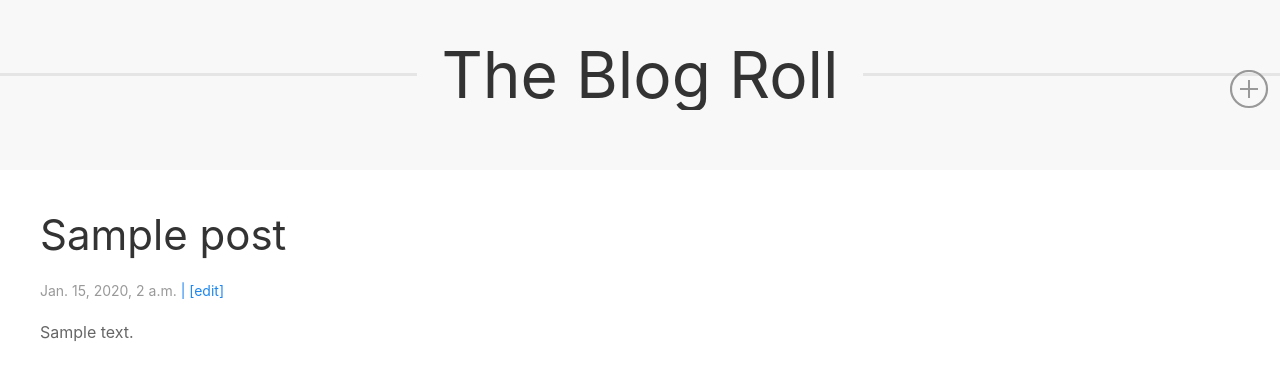
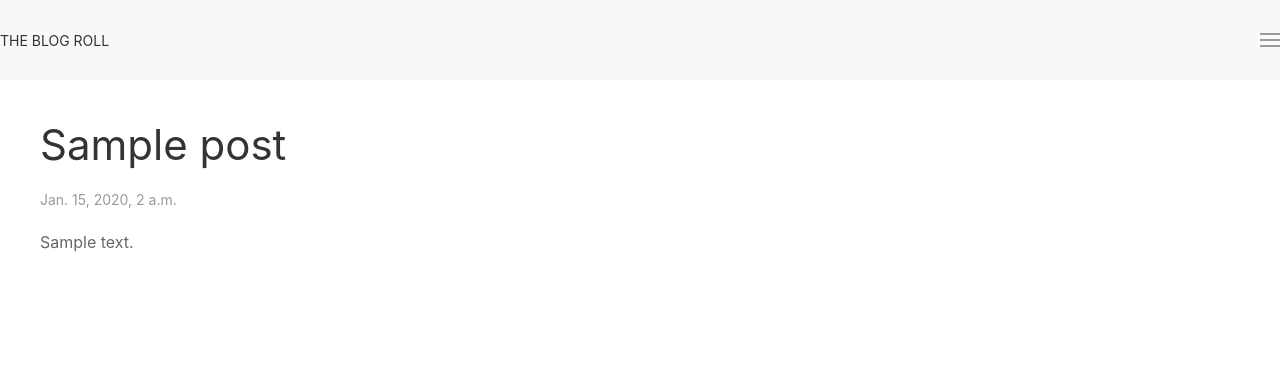
Before and after one commit to dreammelter/djangoplayground, a Django app: page /post/1/ in a window 1280 px wide. Shown: the top 380 px of the page. Run offline with Django 3.2, Linux system fonts and the light colour scheme; a user stored in the database is signed in; tables that the repository leaves empty hold one stand-in row (values such as "Sample post"); some libraries are stand-ins or nearby versions.

```diff
--- a/blog/templates/blog/base.html
+++ b/blog/templates/blog/base.html
@@ -16,12 +16,53 @@
     <body>
         <div class="uk-container-large">
             <div>
-                <!-- site/blog header -->
+                <!-- old site/blog header - will repurpose with a nice cover img or sth instead
                 <div class="uk-section-muted uk-section-small">
-                        <h1 class="uk-link-heading uk-heading-medium uk-heading-line uk-text-center"><a href="/">The Blog Roll</a></h1>
-                        {% if user.is_authenticated %}
-                        <a title="new post" href="{% url 'post_new' %}" class="uk-icon-link uk-position-top-right uk-margin-large-top uk-margin-small-right" uk-icon="icon: plus-circle; ratio: 2"></a>
-                        {% endif %}
+                    <h1 class="uk-link-heading uk-heading-medium uk-heading-line uk-text-center"><a href="/">The Blog Roll</a></h1>
+                </div>
+                -->
+
+                <nav uk-sticky class="uk-navbar uk-navbar-container">
+                    <div class="uk-navbar-left">
+                        <ul class="uk-navbar-nav">
+                            <li class="uk-active"><a href="/">The Blog Roll</a></li>
+                            <!--around the web? other apps?
+                            <li>
+                                <a href="#"></a>
+                            </li>
+                            this part is setup to be a apps dropdown menu but I wonder if the Blog Roll should be?
+                            cuz I'll eventually swap it out for a "Site Main/Index" thing once we add
+                            other apps.
+                            -->
+                        </ul>
+                    </div>
+                    <div class="uk-navbar-right">
+                        <a class="uk-navbar-toggle" uk-toggle="target: #navmenu" uk-navbar-toggle-icon></a>
+                    </div>
+                </nav>
+
+                <!-- offcanvas menu -->
+                <div id="navmenu" uk-offcanvas="flip: true; overlay: true">
+                    <div class="uk-offcanvas-bar uk-flex uk-flex-column">
+                        <ul class="uk-nav uk-nav-primary uk-nav-center uk-margin-auto-vertical">
+                            <!-- should probably be a close button or something -->
+                            <button class="uk-offcanvas-close" type="button" uk-close></button>
+
+                            <!-- could be a good idea to add a login option here. later. -->
+
+                            <!-- extensible section for user, like admin/author options -->
+                            <li class="uk-nav-header uk-text-large">Tools</li>
+                            <li class="uk-nav-divider"></li>
+                            {% if user.is_authenticated %}
+                                <li class=""><a href="{% url 'post_new' %}">
+                                    <span class="uk-margin-small-left" uk-icon="icon: plus-circle">New post </span>
+                                </a></li>
+
+                                {% block bonus_menu %}
+                                {% endblock %}
+                            {% endif %}
+                        </ul>
+                    </div>
                 </div>
             </div>
             <div class="uk-container uk-margin-medium-top">
--- a/blog/templates/blog/post_detail.html
+++ b/blog/templates/blog/post_detail.html
@@ -1,4 +1,11 @@
 {% extends "blog/base.html" %}
+
+{% block bonus_menu %}
+    <!-- adds option to edit current post-->
+    <li><a href="{% url 'post_edit' pk=post.pk %}">
+        <span class="uk-margin-small-left" uk-icon="icon: file-edit">Edit Post </span>
+    </a></li>
+{%endblock%}
 
 {% block content %}
     <div>
@@ -7,9 +14,6 @@
                 {% if post.published_date %}
                 <div class="uk-article-meta">
                     {{ post.published_date }}
-                    {% if user.is_authenticated %}
-                    <a class="uk-text-primary" href="{% url 'post_edit' pk=post.pk %}"> | [edit]</a>
-                    {% endif %}
                 </div>
                 {% endif %}
                 <p>{{ post.text|linebreaksbr }}</p>
```
Also changed, not shown: blog/static/css/blog.css (added, +15 -0 lines), 1 other file.
